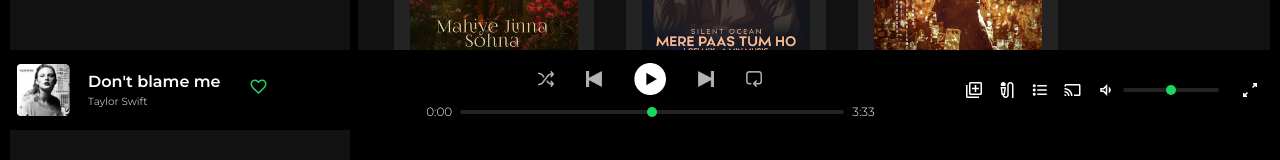
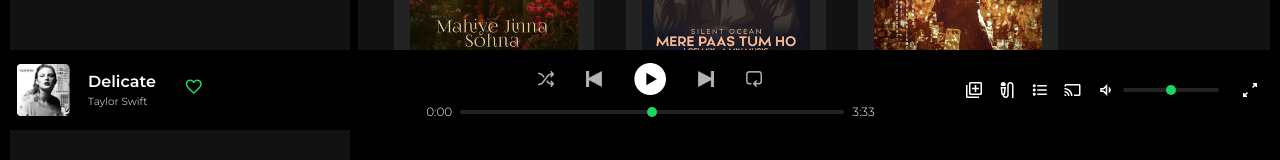
Before and after one commit to Nupur-30/Spotify-Clone, a plain HTML site: page index.html in a window 1280 px wide. Shown: the part 670-830 px from the top of the page. Drawn offline with nearby package versions, Linux system fonts and the light colour scheme.

Commit message:
Update index.html

```diff
--- a/index.html
+++ b/index.html
@@ -128,7 +128,7 @@
          <div class="left">
             <img src="./Assets/Taylor_Swift_-_Reputation.png">
             <div class="song-info">
-               <p class="name">Don't blame me</p>
+               <p class="name">Delicate</p>
                <p class="singer">Taylor Swift</p>
             </div>
             <div class="like">
```
